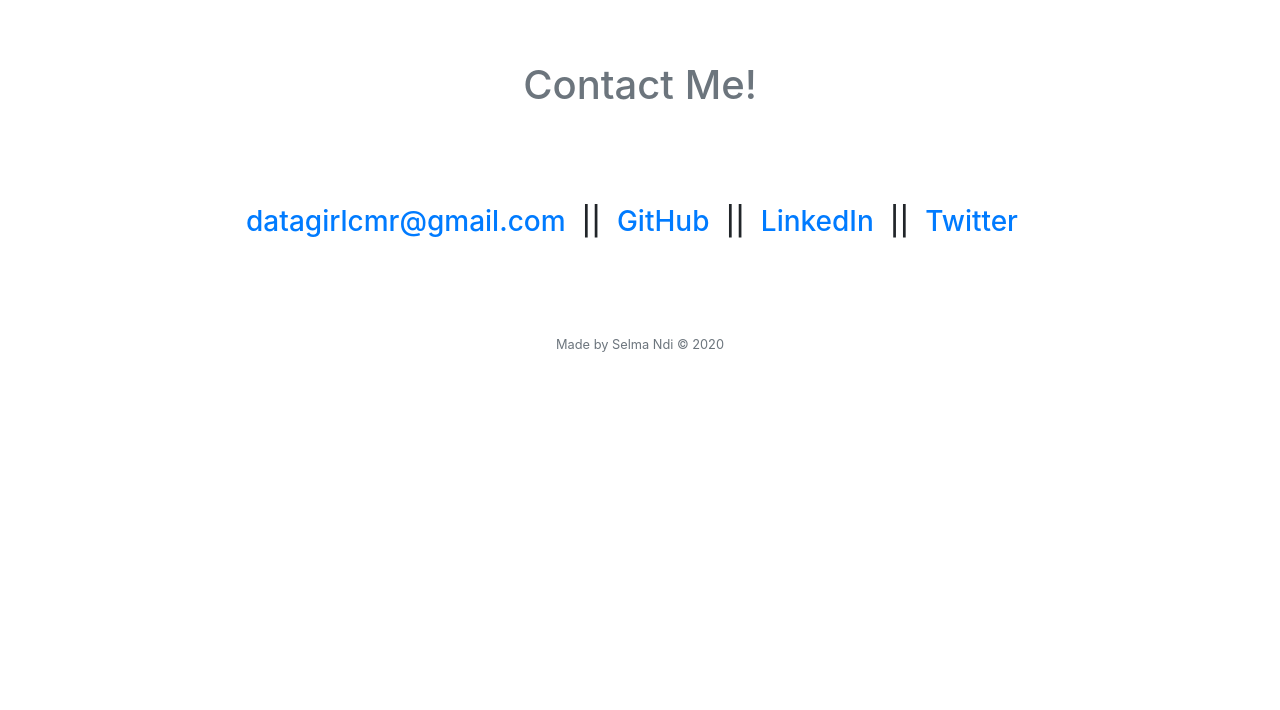
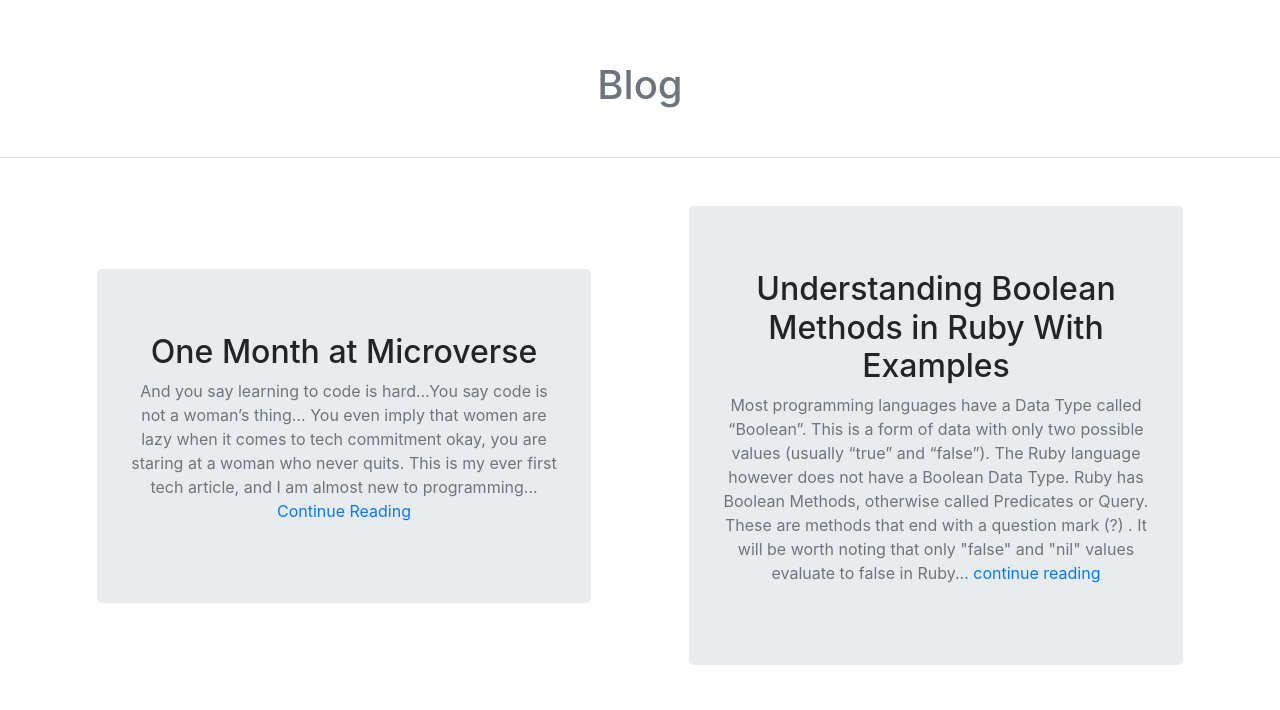
Before and after one commit to Datagirlcmr/now-moved, a plain HTML site: page index.html in a window 1280 px wide. Shown: the part 2278-2988 px from the top of the page. Before the commit the page ends 2680 px from the top, so only its background shows below. Drawn offline with nearby package versions, Linux system fonts and the light colour scheme.

Commit message:
added the blog section

```diff
--- a/index.html
+++ b/index.html
@@ -76,7 +76,7 @@
 
 <!--Projects-->
     <section class="mt-5">
-      <a name="projects"></a>
+      <a id="projects"></a>
       <div>
         <h1 class="text-center text-secondary border-bottom">Projects</h1>
       </div>
@@ -167,13 +167,37 @@
 
 <!--Blog-->
     <section>
-      <a name="blog"></a>
+      <h1 class="text-center text-secondary border-bottom pb-5">Blog</h1>
+      <a id="blog"></a>
+      <div class="d-flex m-5">
+        <div class="col-md-5 m-auto jumbotron">
+          <h2 class="text-center">One Month at Microverse</h2>
+          <p class="text-secondary text-center">  And you say learning to code is hard…You say code is not a woman’s  thing…
+            You even imply that women are lazy when it comes to tech commitment okay,
+             you are staring at a woman who never quits.
+            This is my ever first tech article, and I am almost new to programming...
+            <a href="https://hackernoon.com/one-month-at-microverse-je5d37k1">Continue Reading</a>
+          </p>
+        </div>
+        <div class="col-md-5 m-auto jumbotron">
+          <h2 class="text-center">Understanding Boolean Methods in Ruby With Examples</h2>
+          <p class="text-secondary text-center">Most programming languages have a Data Type called “Boolean”. This is
+            a form of data with only two possible values (usually “true” and
+            “false”). The Ruby language however does not have a Boolean Data
+            Type.
+            Ruby has Boolean Methods, otherwise called Predicates or Query.
+            These are methods that end with a question mark (?) .
+            It will be worth noting that only "false" and "nil"
+             values evaluate to false in Ruby... <a href="https://hackernoon.com/understanding-boolean-methods-in-ruby-with-examples-363n36nu">continue reading</a></p>
+        </div>
+      </div>
+
 
     </section>
 
 <!--contact-->
     <footer class="justify-content-center col-md-10 m-auto">
-      <a name="contact"></a>
+      <a id="contact"></a>
       <div class="">
         <h1 class="text-center text-secondary">Contact Me!</h1>
       </div>
@@ -187,6 +211,7 @@
 
 <!--Copyright-->
     <section class="footer mt-5 d-flex justify-content-center">
+      <h5>***</h5>
       <small class="text-secondary"> Made by Selma Ndi &copy; 2020</small>
     </section>
 
```
